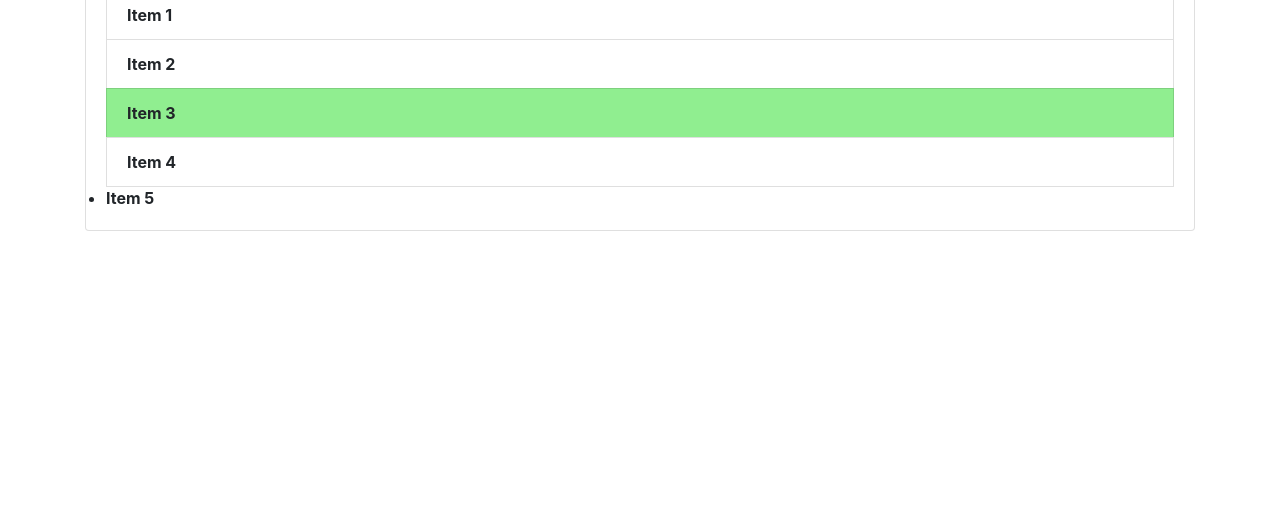
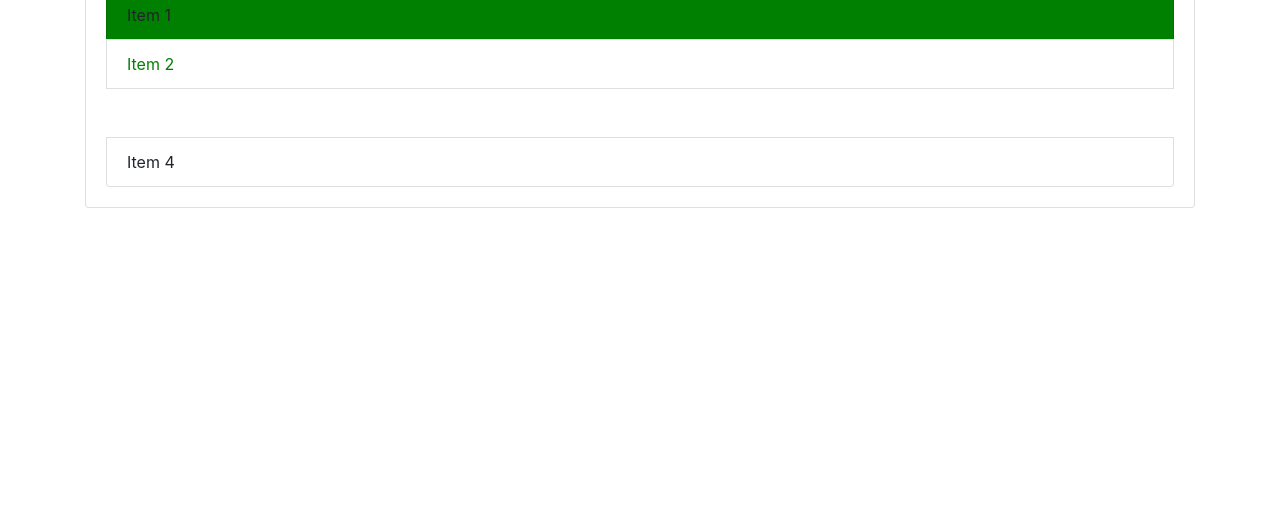
Before and after one commit to vkpvivek/Github-Practice-1, a plain HTML site: page newIndex.html in a window 1280 px wide. Shown: the part 287-800 px from the top of the page. Drawn offline with nearby package versions, Linux system fonts and the light colour scheme.

Commit message:
my fifth commit

```diff
--- a/dem.js
+++ b/dem.js
@@ -40,12 +40,29 @@
 
     //Get Element by TagName
 
-var li=document.getElementsByTagName('li');
-console.log(li);
-console.log(li[1]);
-li[2].style.backgroundColor="LightGreen";
+// var li=document.getElementsByTagName('li');
+// console.log(li);
+// console.log(li[1]);
+// li[2].style.backgroundColor="LightGreen";
 
 
-for(var i=0;i<li.length;i++){
-    li[i].style.fontWeight="bold";
+// for(var i=0;i<li.length;i++){
+//     li[i].style.fontWeight="bold";
+// }
+
+//Task -1 (Use querySelecter)
+var secItem=document.querySelector('.list-group-item:nth-child(2)');
+secItem.style.color='red';
+
+var thirdItem=document.querySelector('.list-group-item:nth-child(3)');
+thirdItem.style.visibility="hidden";
+
+//task 2 (Use querySelecterAll)
+var Items=document.querySelectorAll('.list-group-item');
+Items[1].style.color='green';
+
+var odd=document.querySelectorAll('li:nth-child(odd)');
+
+for(var i=0;i<odd.length;i++){
+    odd[i].style.backgroundColor='green';
 }
--- a/newIndex.html
+++ b/newIndex.html
@@ -27,7 +27,6 @@
       <li class="list-group-item">Item 2</li>
       <li class="list-group-item">Item 3</li>
       <li class="list-group-item">Item 4</li>
-      <li>Item 5</li>
     </ul>
    </div>
   </div>
```
